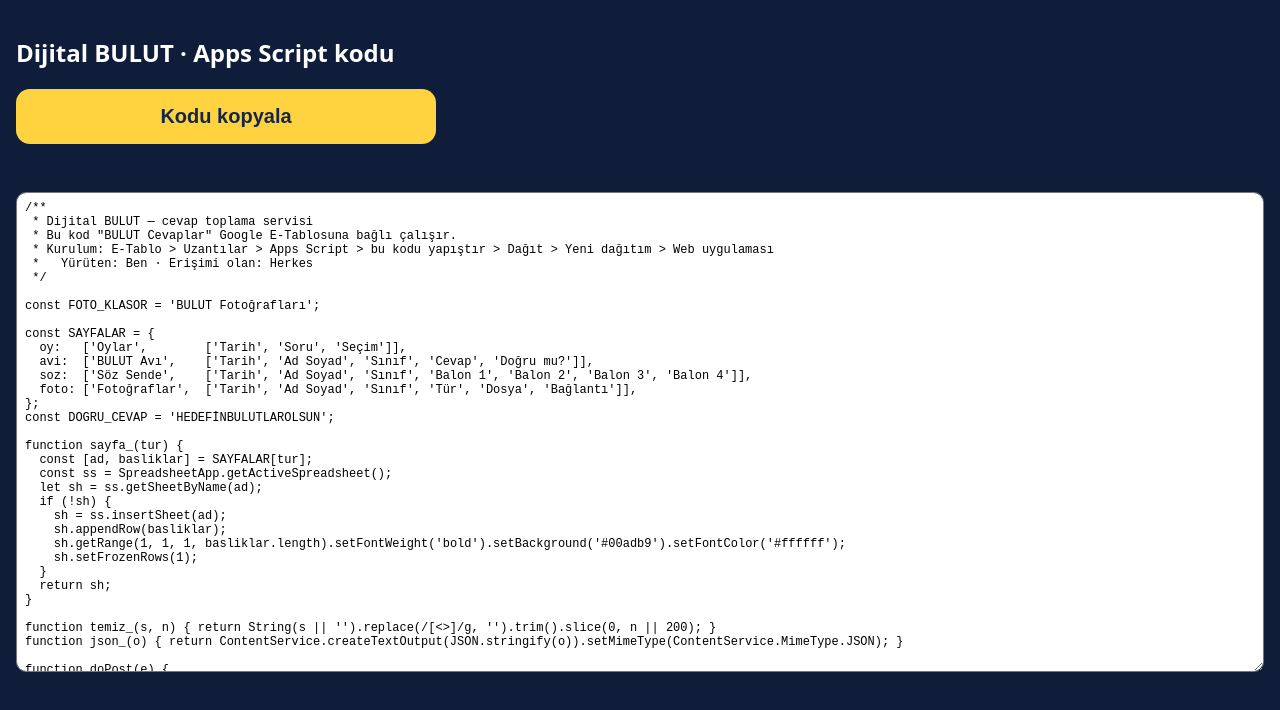
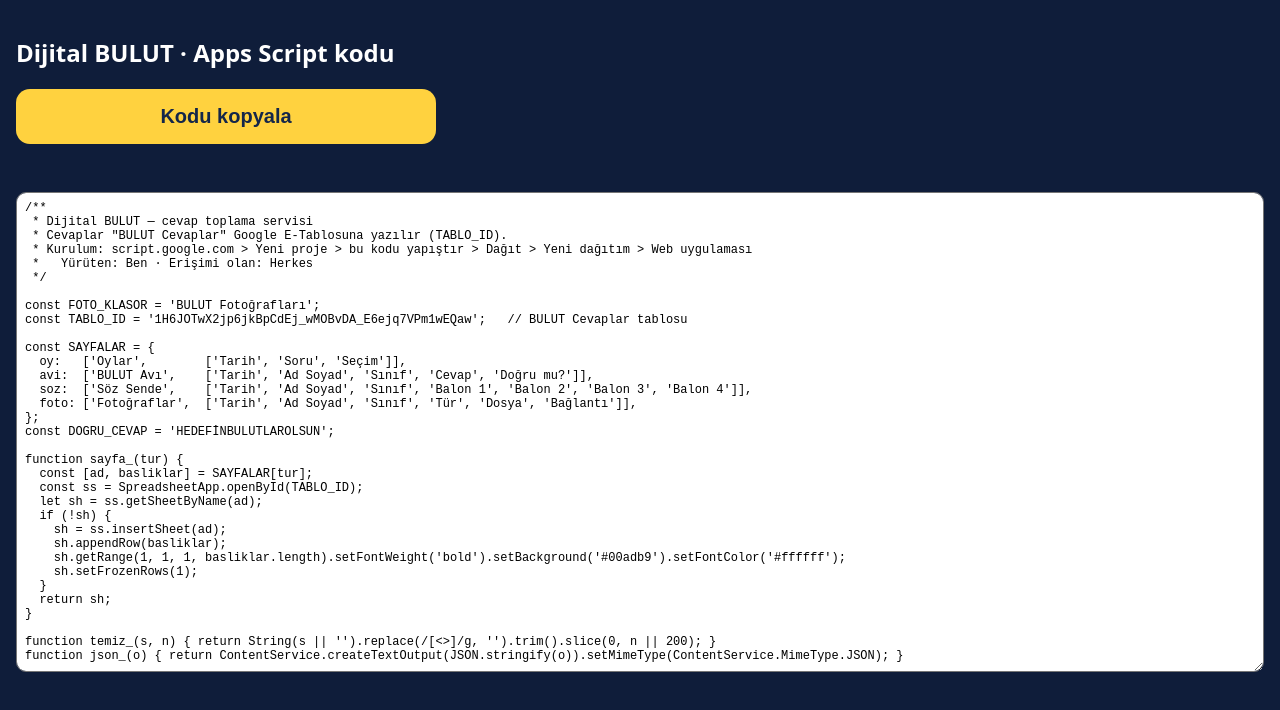
Before and after one commit to gokkayaa/bulut, a plain HTML site: page kod.html in a window 1280 px wide. Drawn offline with Linux system fonts and the light colour scheme.

Commit message:
Apps Script tabloya ID ile bağlanıyor (bağımsız proje)
Co-Authored-By: Claude Opus 5.5 <noreply@anthropic.com>
Claude-Session: https://claude.ai/code/session_01SPWYvny15e3UBniUuKYJUx

```diff
--- a/kod.html
+++ b/kod.html
@@ -5,12 +5,13 @@
 <button id="b">Kodu kopyala</button><div id="ok"></div>
 <textarea id="t" readonly>/**
  * Dijital BULUT — cevap toplama servisi
- * Bu kod &quot;BULUT Cevaplar&quot; Google E-Tablosuna bağlı çalışır.
- * Kurulum: E-Tablo &gt; Uzantılar &gt; Apps Script &gt; bu kodu yapıştır &gt; Dağıt &gt; Yeni dağıtım &gt; Web uygulaması
+ * Cevaplar &quot;BULUT Cevaplar&quot; Google E-Tablosuna yazılır (TABLO_ID).
+ * Kurulum: script.google.com &gt; Yeni proje &gt; bu kodu yapıştır &gt; Dağıt &gt; Yeni dağıtım &gt; Web uygulaması
  *   Yürüten: Ben · Erişimi olan: Herkes
  */
 
 const FOTO_KLASOR = &#x27;BULUT Fotoğrafları&#x27;;
+const TABLO_ID = &#x27;1H6JOTwX2jp6jkBpCdEj_wMOBvDA_E6ejq7VPm1wEQaw&#x27;;   // BULUT Cevaplar tablosu
 
 const SAYFALAR = {
   oy:   [&#x27;Oylar&#x27;,        [&#x27;Tarih&#x27;, &#x27;Soru&#x27;, &#x27;Seçim&#x27;]],
@@ -22,7 +23,7 @@ const DOGRU_CEVAP = &#x27;HEDEFİNBULUTLAROLSUN&#x27;;
 
 function sayfa_(tur) {
   const [ad, basliklar] = SAYFALAR[tur];
-  const ss = SpreadsheetApp.getActiveSpreadsheet();
+  const ss = SpreadsheetApp.openById(TABLO_ID);
   let sh = ss.getSheetByName(ad);
   if (!sh) {
     sh = ss.insertSheet(ad);
```
Also changed, not shown: 1 other file.
